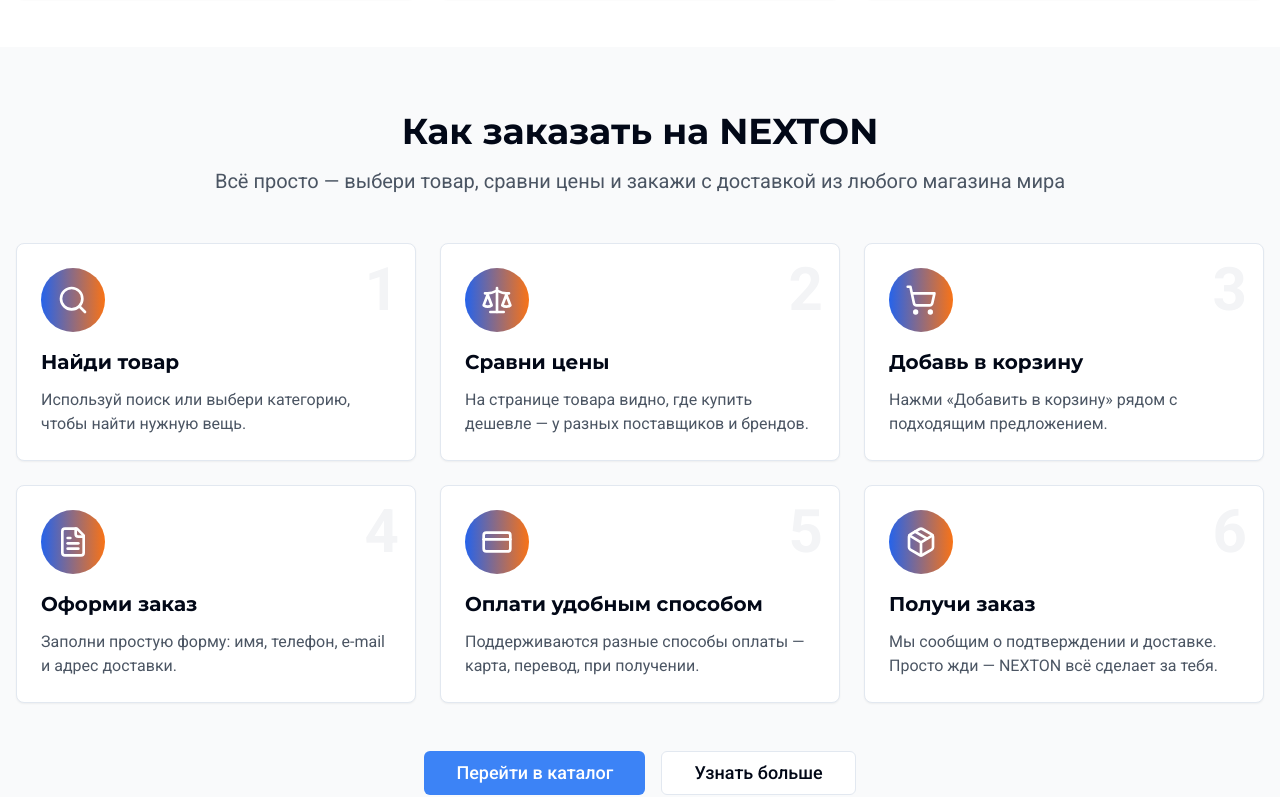
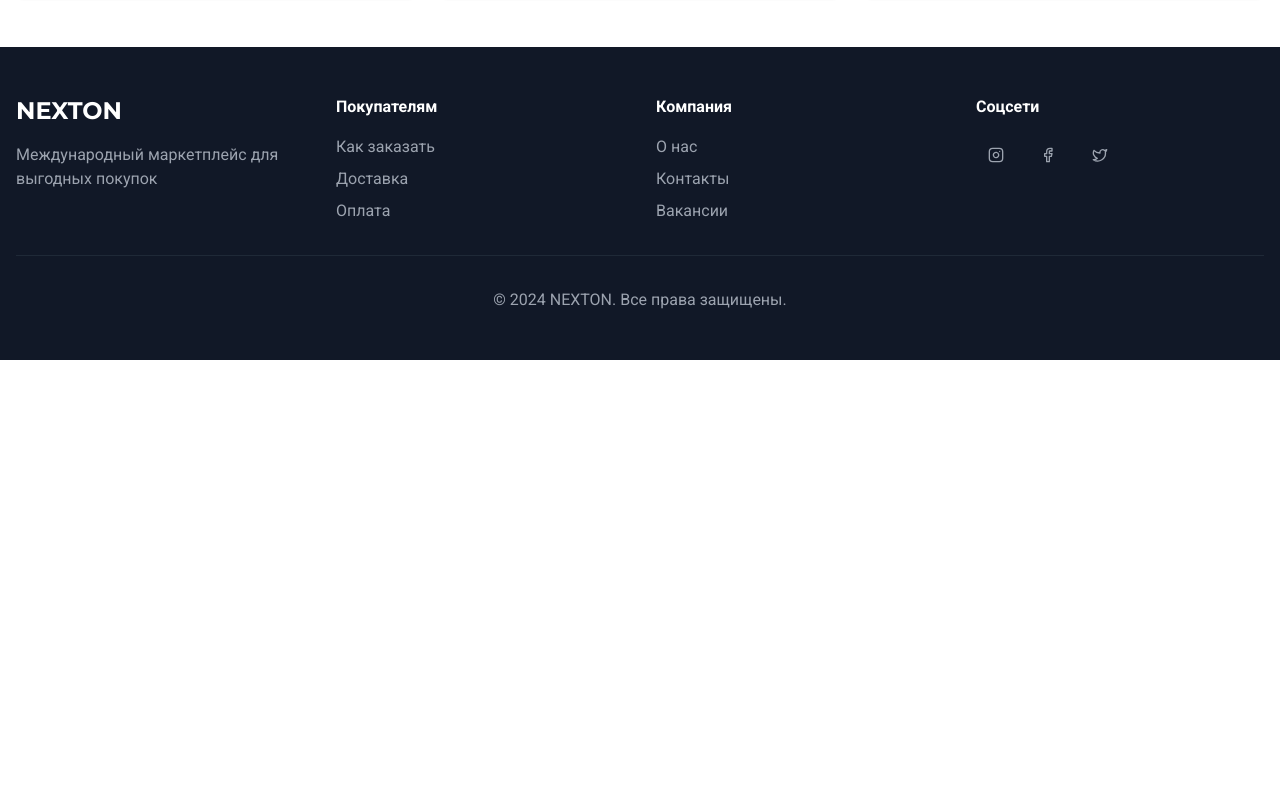
Before and after one commit to pr-poehali-dev/nexton-marketplace, a React (Vite) app: page / in a window 1280 px wide. Shown: the part 1402-2199 px from the top of the page. After the commit the page ends 1762 px from the top, so only its background shows below. Built offline with nearby package versions, Linux system fonts and the light colour scheme.

Commit message:
Перемещение блока заказа

```diff
--- a/src/pages/Index.tsx
+++ b/src/pages/Index.tsx
@@ -37,6 +37,7 @@ const Index = () => {
   const [searchOpen, setSearchOpen] = useState(false);
   const [searchQuery, setSearchQuery] = useState('');
   const [selectedProduct, setSelectedProduct] = useState<Product | null>(null);
+  const [showHowToOrder, setShowHowToOrder] = useState(false);
   const [favorites, setFavorites] = useState<number[]>([]);
   const [cart, setCart] = useState<CartItem[]>([]);
 
@@ -157,12 +158,15 @@ const Index = () => {
                 </SheetTrigger>
                 <SheetContent side="left" className="w-80">
                   <nav className="flex flex-col gap-4 mt-8">
-                    <a
-                      href="#"
-                      className="text-lg font-medium hover:text-primary transition-colors story-link"
+                    <button
+                      onClick={() => {
+                        setShowHowToOrder(!showHowToOrder);
+                        setMenuOpen(false);
+                      }}
+                      className="text-lg font-medium hover:text-primary transition-colors story-link text-left"
                     >
                       Как заказать
-                    </a>
+                    </button>
                     <a
                       href="#"
                       className="text-lg font-medium hover:text-primary transition-colors story-link"
@@ -487,15 +491,26 @@ const Index = () => {
         </div>
       </section>
 
-      <section className="bg-gray-50 py-16">
+      {showHowToOrder && (
+        <section className="bg-gray-50 py-16 animate-fade-in">
           <div className="container mx-auto px-4">
-          <div className="text-center mb-12">
+            <div className="flex justify-between items-center mb-12">
+              <div className="text-center flex-1">
                 <h2 className="text-4xl font-bold mb-4 font-montserrat">
                   Как заказать на NEXTON
                 </h2>
                 <p className="text-xl text-gray-600">
                   Всё просто — выбери товар, сравни цены и закажи с доставкой из любого магазина мира
                 </p>
+              </div>
+              <Button
+                variant="ghost"
+                size="icon"
+                onClick={() => setShowHowToOrder(false)}
+                className="hover-scale"
+              >
+                <Icon name="X" size={24} />
+              </Button>
             </div>
 
             <div className="grid grid-cols-1 md:grid-cols-2 lg:grid-cols-3 gap-6 mb-12">
@@ -566,6 +581,7 @@ const Index = () => {
                 onClick={() => {
                   const catalogSection = document.getElementById('catalog');
                   catalogSection?.scrollIntoView({ behavior: 'smooth' });
+                  setShowHowToOrder(false);
                 }}
               >
                 Перейти в каталог
@@ -574,12 +590,14 @@ const Index = () => {
                 size="lg"
                 variant="outline"
                 className="text-lg px-8 hover-scale"
+                onClick={() => setShowHowToOrder(false)}
               >
-              Узнать больше
+                Закрыть
               </Button>
             </div>
           </div>
         </section>
+      )}
 
       <Dialog open={!!selectedProduct} onOpenChange={() => setSelectedProduct(null)}>
         <DialogContent className="max-w-7xl max-h-[90vh] overflow-y-auto p-0">
```
Lines whose indentation alone changed are shown as unchanged.
